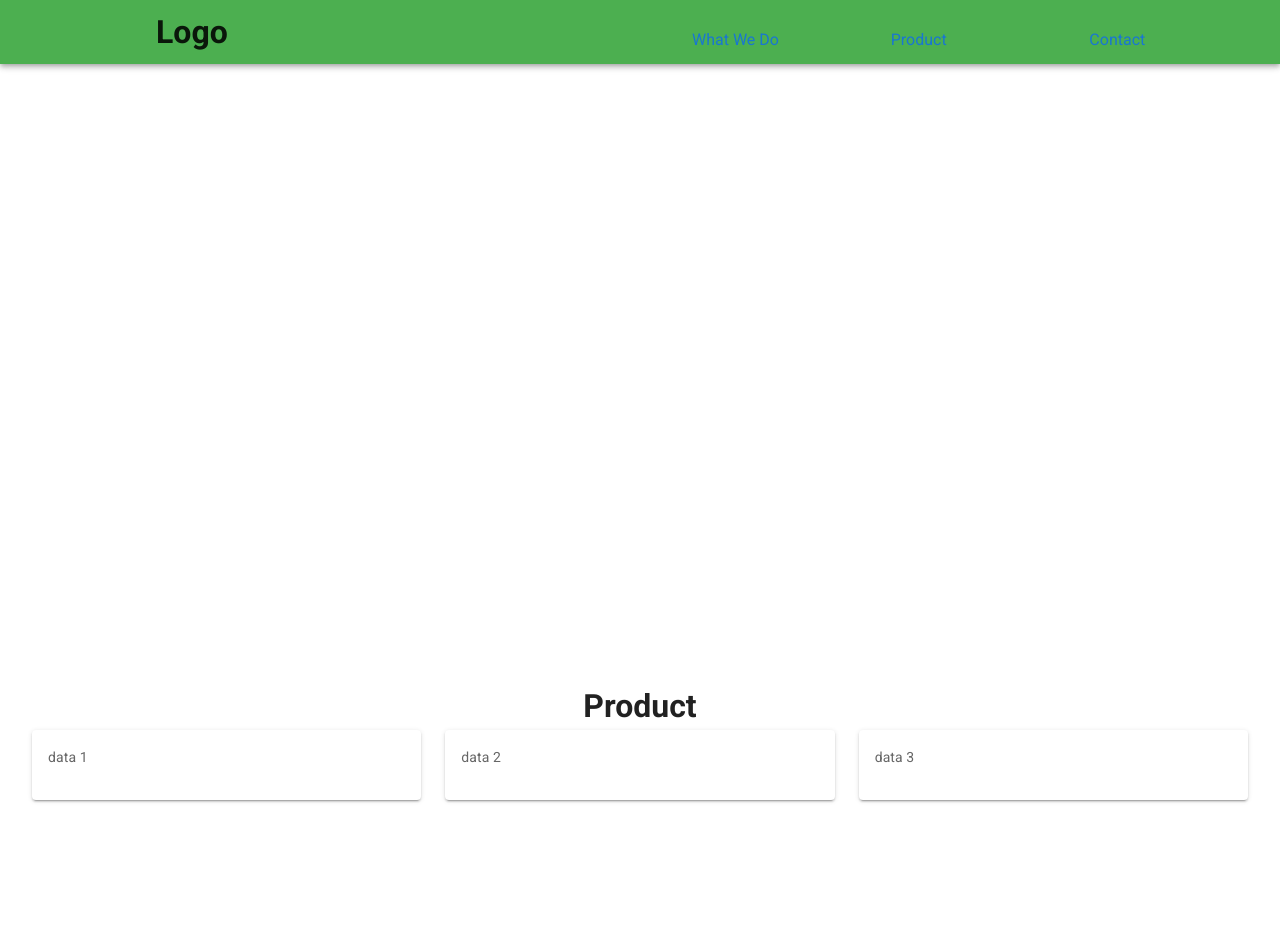
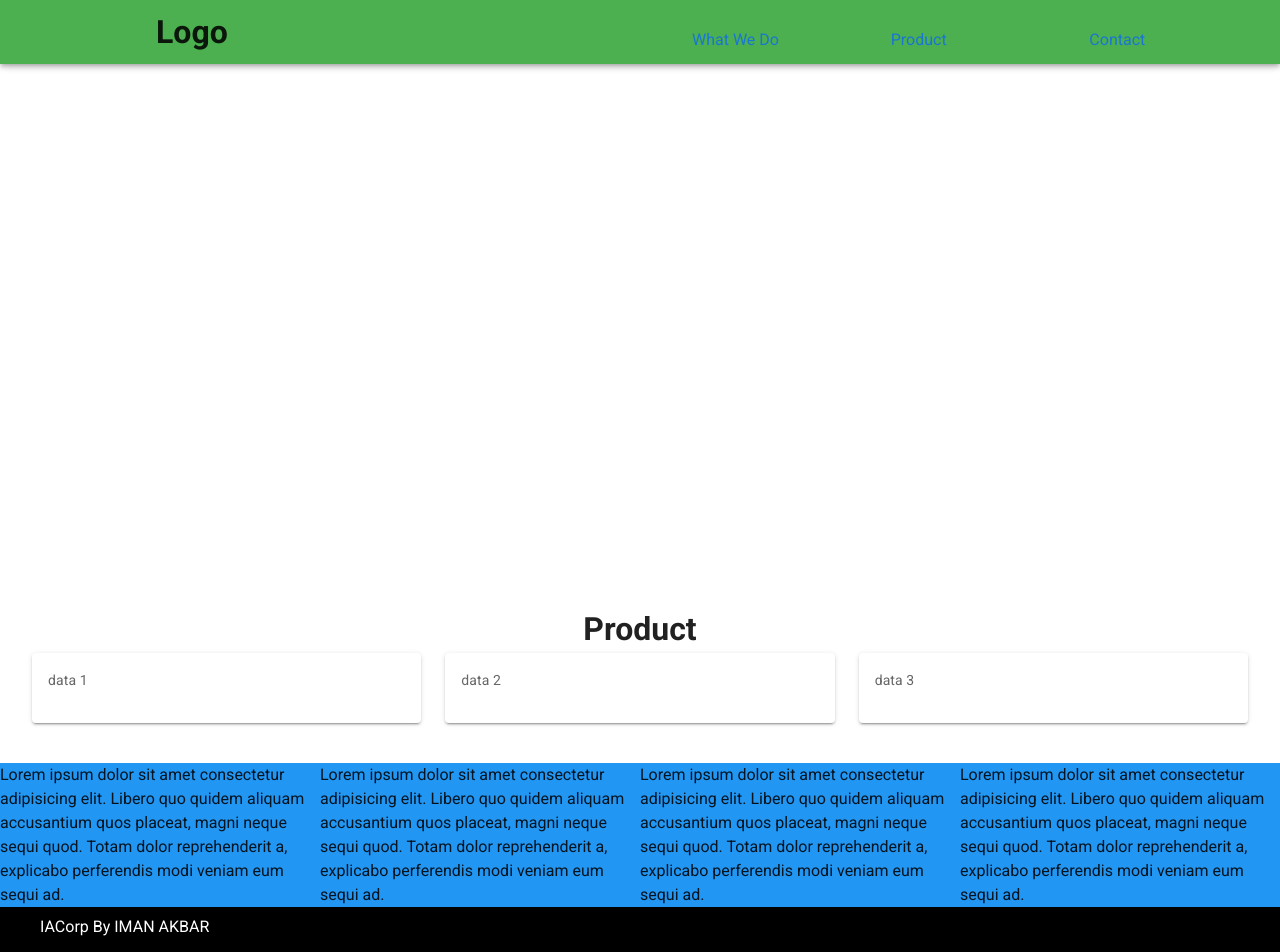
Before and after one commit to iman-akbar/UiTest, a Vue app: page / in a window 1280 px wide. Shown: the top 952 px of the page. Before the commit the page ends 812 px from the top, so only its background shows below. Built offline with nearby package versions, Linux system fonts and the light colour scheme.

Commit message:
add footer

```diff
--- a/src/components/HelloWorld.vue
+++ b/src/components/HelloWorld.vue
@@ -1,12 +1,12 @@
 <template>
   <v-app>
-    <v-app-bar absolute color="green" fixed>
+    <v-app-bar color="green" fixed>
       <v-row>
         <v-col class="ml-10" cols="6">
           <h1 style="margin-left: 100px">Logo</h1>
         </v-col>
         <v-col class="mt-5">
-          <a>What We Do</a>
+          <a @click="goto('WhatweDo')">What We Do</a>
         </v-col>
         <v-col class="mt-5">
           <a @click="goto('productData')">Product</a>
@@ -16,9 +16,11 @@
         </v-col>
       </v-row>
     </v-app-bar>
-    <v-img
-      src="../assets/pngtree-modern-double-color-futuristic-neon-background-picture-image_1181573.jpg"
-    ></v-img>
+    <div ref="WhatweDo">
+      <v-img
+        src="../assets/pngtree-modern-double-color-futuristic-neon-background-picture-image_1181573.jpg"
+      ></v-img>
+    </div>
     <div ref="productData">
       <h1 class="text-center">Product</h1>
       <v-row class="ml-5 mr-5">
@@ -31,6 +33,33 @@
         </v-col>
       </v-row>
     </div>
+    <v-footer class="mt-10" color=" blue dark" padless>
+      <v-row no-gutters>
+        <v-col>
+          Lorem ipsum dolor sit amet consectetur adipisicing elit. Libero quo
+          quidem aliquam accusantium quos placeat, magni neque sequi quod. Totam
+          dolor reprehenderit a, explicabo perferendis modi veniam eum sequi ad.
+        </v-col>
+        <v-col>
+          Lorem ipsum dolor sit amet consectetur adipisicing elit. Libero quo
+          quidem aliquam accusantium quos placeat, magni neque sequi quod. Totam
+          dolor reprehenderit a, explicabo perferendis modi veniam eum sequi ad.
+        </v-col>
+        <v-col>
+          Lorem ipsum dolor sit amet consectetur adipisicing elit. Libero quo
+          quidem aliquam accusantium quos placeat, magni neque sequi quod. Totam
+          dolor reprehenderit a, explicabo perferendis modi veniam eum sequi ad.
+        </v-col>
+        <v-col>
+          Lorem ipsum dolor sit amet consectetur adipisicing elit. Libero quo
+          quidem aliquam accusantium quos placeat, magni neque sequi quod. Totam
+          dolor reprehenderit a, explicabo perferendis modi veniam eum sequi ad.
+        </v-col>
+      </v-row>
+    </v-footer>
+    <v-footer color="black white--text" padless>
+      <p class="mt-2 ml-10">IACorp By IMAN AKBAR</p>
+    </v-footer>
   </v-app>
 </template>
 
```
